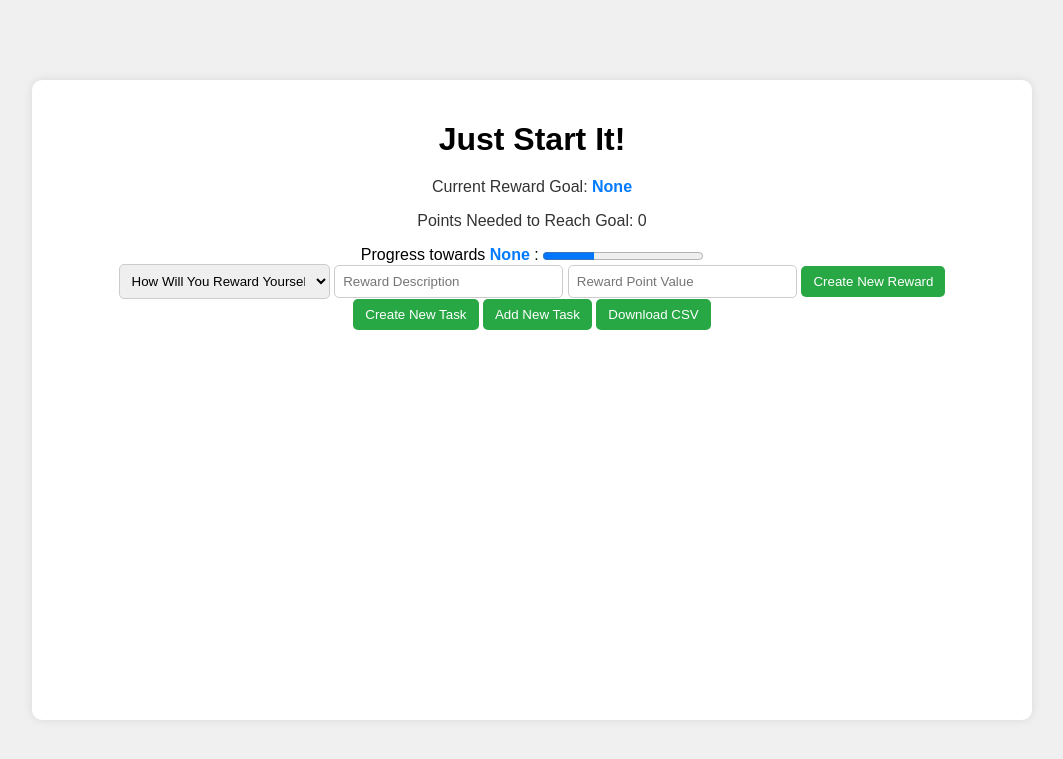
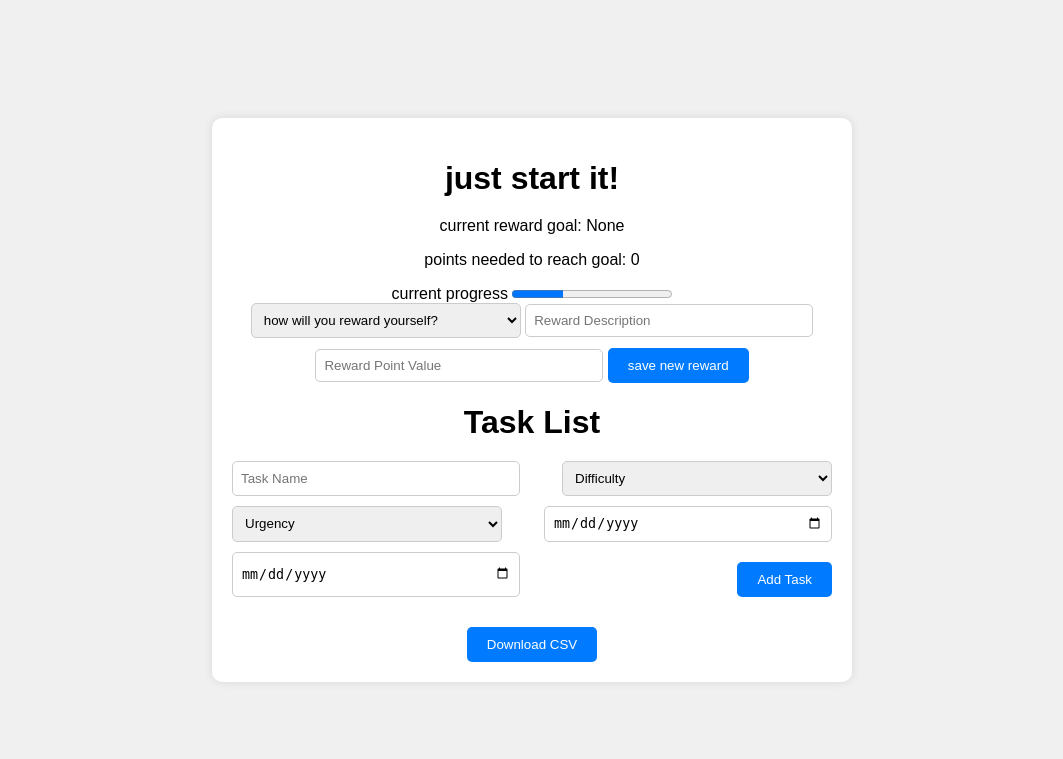
Before and after one commit to marleigha/Just-Start-It-CAM, a Flask app: page / in a window 1280 px wide. Shown: the top 759 px of the page, without its empty margins (108-1171 px from the left). Run offline with Flask 3, Linux system fonts and the light colour scheme.

Commit message:
some stuff before i overhaul COMPLETELY

```diff
--- a/static/script.js
+++ b/static/script.js
@@ -6,16 +6,16 @@
 
 
 // Get the dropdown element and output area
-const dropdown = document.getElementById('dropdown');
-const selectedValue = document.getElementById('selected-value');
+const rewardDropdown = document.getElementById('reward-dropdown');
+const selectedReward = document.getElementById('selected-reward');
 const newItemInput = document.getElementById('new-item');
 const addButton = document.getElementById('add-btn');
 const errorMsg = document.getElementById('error-msg');
 
 // Handle dropdown selection change
-dropdown.addEventListener('change', function () {
-    const value = dropdown.value;
-    selectedValue.textContent = value;
+rewardDropdown.addEventListener('change', function () {
+    const value = rewardDropdown.value;
+    selectedReward.textContent = value;
 });
 
 // Function to add a new option to the dropdown
@@ -37,7 +37,7 @@ function addNewReward() {
     newOption.textContent = newItemText;
 
     // Add the new option to the dropdown
-    dropdown.appendChild(newOption);
+    rewardDropdown.appendChild(newOption);
 
     // Clear the input field
     newItemInput.value = '';
@@ -65,11 +65,11 @@ function startWritingTask() {
     let validData = true;
     specificTask = document.getElementById('input-row')
 
-    const taskInput = inputArea.querySelector('.task-input').value.trim();
-    const difficulty = inputArea.querySelector('.difficulty-select').value;
-    const urgency = inputArea.querySelector('urgency-select').value
-    const startDate = inputArea.querySelector('.start-date-input').value;
-    const endDate = inputArea.querySelector('.end-date-input').value;
+    const taskInput = specificTask.querySelector('.task-input').value.trim();
+    const difficulty = specificTask.querySelector('.difficulty-select').value;
+    const urgency = specificTask.querySelector('urgency-select').value
+    const startDate = specificTask.querySelector('.start-date-input').value;
+    const endDate = specificTask.querySelector('.end-date-input').value;
 
 
     if (taskInput === '' || difficulty === '' || urgency === '' || startDate === '' || endDate === '') {
@@ -122,102 +122,3 @@ function saveTask(taskInput, difficulty, urgency, startDate, endDate){
         li.remove();
     });
 }
-
-
-
-// Function to gather input data and format as CSV
-function generateCSV() {
-    let csvContent = 'Name,Email,Role,Date\n';  // CSV header
-
-    const rows = document.querySelectorAll('.input-row');
-    let validData = true;
-
-    rows.forEach(row => {
-        const name = row.querySelector('.name-input').value.trim();
-        const email = row.querySelector('.email-input').value.trim();
-        const role = row.querySelector('.role-select').value;
-        const date = row.querySelector('.date-input').value;
-
-        if (name === '' || email === '' || role === '' || date === '') {
-            validData = false;
-            return;
-        }
-
-        csvContent += `${name},${email},${role},${date}\n`;  // Append row to CSV content
-    });
-
-    if (!validData) {
-        errorMsg.classList.remove('hidden');
-        return;
-    } else {
-        errorMsg.classList.add('hidden');
-    }
-
-    // Download the CSV
-    downloadCSV(csvContent);
-}
-
-// Function to download the CSV file
-function downloadCSV(csvContent) {
-    const blob = new Blob([csvContent], { type: 'text/csv' });
-    const url = URL.createObjectURL(blob);
-    const a = document.createElement('a');
-    a.href = url;
-    a.download = 'data.csv';
-    document.body.appendChild(a);
-    a.click();
-    document.body.removeChild(a);
-}
-
-// Event listeners
-addRowBtn.addEventListener('click', addInputRow);
-downloadBtn.addEventListener('click', generateCSV);
-
-// Initial input row
-addInputRow();
-
-// Get DOM elements
-//const form = document.getElementById('todo-form');
-const newTaskInput = document.getElementById('new-task');
-const todoList = document.getElementById('todo-list');
-const currentPoints = 0;
-const rewardPoints = 0; // eventually will pick based on the selected one
-
-
-// Function to add a new task
-function addTask(taskText) {
-    inputArea.classList.add('hidden');
-    const li = document.createElement('li');
-    li.innerHTML = `
-        <span>${taskText}</span>
-        <button class="delete-btn">Delete</button>
-    `;
-    todoList.appendChild(li);
-    //save task
-    li.querySelector('.delete-btn').addEventListener('click', (e) => {
-        e.stopPropagation();  // Prevent completing task when deleting
-        li.remove();
-    });
-
-    // Mark task as complete on click
-    li.addEventListener('click', () => {
-        li.classList.toggle('completed');
-    });
-
-
-    // Delete task on button click
-    li.querySelector('.delete-btn').addEventListener('click', (e) => {
-        e.stopPropagation();  // Prevent completing task when deleting
-        li.remove();
-    });
-}
-
-// Handle form submission
-form.addEventListener('submit', (e) => {
-    e.preventDefault();  // Prevent page reload
-    const taskText = newTaskInput.value.trim();
-    if (taskText !== "") {
-        addTask(taskText);
-        newTaskInput.value = '';  // Clear input field
-    }
-});
--- a/static/style.css
+++ b/static/style.css
@@ -13,115 +13,55 @@ body {
   padding: 20px;
   border-radius: 10px;
   box-shadow: 0 0 10px rgba(0, 0, 0, 0.1);
-  width: 75%;
-  height: 75%;
+  width: 600px;
   text-align: center;
 }
-/* select {
-  width: 100%;
-  padding: 10px;
-  border-radius: 5px;
-  border: 1px solid #ccc;
-  margin-bottom: 20px;
-  font-size: 16px;
-} */
 
 h1 {
   margin-bottom: 20px;
 }
 
-form {
+#input-area {
   display: flex;
+  flex-wrap: wrap;
   justify-content: space-between;
-}
-
-.input-row {
-    display: flex;
-    justify-content: space-between;
-    margin-bottom: 10px;
+  gap: 10px;
+  margin-bottom: 20px;
 }
 
 input[type="text"], select, input[type="date"] {
   padding: 8px;
-    width: 22%;
+  width: 45%;
   border-radius: 5px;
   border: 1px solid #ccc;
 }
 
-
 button {
-  padding: 8px 12px;
-  background-color: #28a745;
+  padding: 10px 20px;
+  background-color: #007bff;
   color: white;
   border: none;
   border-radius: 5px;
   cursor: pointer;
+  margin-top: 10px;
 }
 
 button:hover {
-  background-color: #218838;
+  background-color: #0056b3;
 }
 
 ul {
-  list-style: none;
+  list-style-type: none;
   padding: 0;
   margin-top: 20px;
 }
 
-ul.task-creation {
-    list-style: none;
-
 li {
-        background-color: #177345;
-        color: white;
-        display: inline-block;
+  background-color: #f9f9f9;
+  padding: 10px;
+  border: 1px solid #ccc;
+  border-radius: 5px;
   margin-bottom: 10px;
-        padding: 5px 45px;
-        border-radius: 5px;
-        padding: 8px;
-        width: 12%;
-        border: 1px solid #ccc;
-    }
-  }
-
-
-li {
-  background-color: #e9ecef;
-  margin-bottom: 10px;
-  padding: 10px;
-  border-radius: 5px;
-  display: flex;
-  justify-content: space-between;
-  align-items: center;
-}
-
-li.completed {
-  text-decoration: line-through;
-  color: gray;
-}
-
-.delete-btn {
-  background-color: #dc3545;
-  color: white;
-  border: none;
-  border-radius: 5px;
-  cursor: pointer;
-  padding: 5px 10px;
-}
-
-.delete-btn:hover {
-  background-color: #c82333;
-}
-
-
-#output {
-    margin-top: 10px;
-    color: #333;
-}
-
-#selected-value {
-    font-weight: bold;
-    color: #007bff;
 }
 
 #error-msg {
--- a/templates/index.html
+++ b/templates/index.html
@@ -8,19 +8,19 @@
 </head>
 <body>
     <div class="container">
-        <h1>Just Start It!</h1>
+        <h1>just start it!</h1>
         <div class = "reward-section">
-            <p id="output">Current Reward Goal: <span id="selected-value">None</span></p>
-            <p id="output">Points Needed to Reach Goal: <span id="points">0</span></p>
+            <p id="output">current reward goal: <span id="selected-reward">None</span></p>
+            <p id="output">points needed to reach goal: <span id="points">0</span></p>
             <div>
-                <label for="file">Progress towards <span id="selected-value">None</span> :</label>
+                <label for="file" id="output" >current progress</label>
                 <progress id="file" value="32" max="100"> 32% </progress>
             </div>
-            <select id="dropdown">
-                <option value="" disabled selected>How Will You Reward Yourself?</option>
-                <option value="option1">Bubble Tea</option>
-                <option value="option2">Watch a Movie</option>
-                <option value="option3">1 hour Video Game Session</option>
+            <select id="reward-dropdown">
+                <option value="" disabled selected>how will you reward yourself?</option>
+                <option value="bubble tea">Bubble Tea</option>
+                <option value="watch a movie">Watch a Movie</option>
+                <option value="1 hour video game session">1 hour Video Game Session</option>
             </select>
 
 
@@ -28,14 +28,13 @@
             <!-- Input field and button to add new items -->
             <input type="text" id="new-item" placeholder="Reward Description">
             <input type="text" id="new-item" placeholder="Reward Point Value">
-            <button id="add-btn">Create New Reward</button>
+            <button id="add-btn">save new reward</button>
 
             <!-- Error message for invalid input -->
             <p id="error-msg" class="hidden">Please enter a valid item!</p>
         </div>
-        <button id="create-new-task-btn">Create New Task</button>
+        <!-- <button id="create-new-task-btn">Create New Task</button>
         <div id="input-area" class = "hidden">
-            <label>
                 <div>
                     <ul class= "task-creation" id="task-creation">
                         <li>Task Description</li>
@@ -46,8 +45,7 @@
                         <li>End Date</li>
                     </ul>
                 </div>
-            </label>
-            <div class="input-row">
+            <div id = 'input-row' class="input-row">
                 <input type="text" placeholder="Task Description" class="task-input">
                 <select class="difficulty-select">
                     <option value="" disabled selected>Select Difficulty</option>
@@ -74,18 +72,51 @@
         </div>
 
         <!-- Buttons to add more inputs and download CSV -->
-        <button id="add-row-btn">Add New Task</button>
+        <!-- <button id="add-row-btn">Add New Task</button>
+        <button id="download-btn">Download CSV</button>
+
+        Error message for invalid input
+        <p id="error-msg" class="hidden">Please enter valid data in all fields!</p>
+        <button id = 'finances template'>Make Finances</button>
+        <ul id="todo-list"></ul>
+
+        <form id="todo-form">
+            <input type="text" id="new-task" placeholder="Add a new task" required>
+            <button type="submit">Add Task</button>
+        </form> -->
+    <!-- </div> -->
+        <h1>Task List</h1>
+
+        <!-- Input area for task details -->
+        <div id="input-area">
+            <input type="text" placeholder="Task Name" class="task-name-input">
+            <select class="difficulty-select">
+                <option value="" disabled selected>Difficulty</option>
+                <option value="Easy">Easy</option>
+                <option value="Medium">Medium</option>
+                <option value="Hard">Hard</option>
+            </select>
+            <select class="urgency-select">
+                <option value="" disabled selected>Urgency</option>
+                <option value="Urgent">Urgent</option>
+                <option value="Non-Urgent">Non-Urgent</option>
+
+            </select>
+            <input type="date" class="start-date-input" value="">
+            <input type="date" class="end-date-input" value="">
+            <button id="add-task-btn">Add Task</button>
+        </div>
+
+        <!-- Task List -->
+        <ul id="task-list"></ul>
+
+        <!-- Buttons to download CSV -->
         <button id="download-btn">Download CSV</button>
 
         <!-- Error message for invalid input -->
-        <p id="error-msg" class="hidden">Please enter valid data in all fields!</p>
-        </div>
-        <!-- <form id="todo-form">
-            <input type="text" id="new-task" placeholder="Add a new task" required>
-            <button type="submit">Add Task</button>
-        </form> -->
-        <ul id="todo-list"></ul>
+        <p id="error-msg" class="hidden">Please fill out all fields correctly!</p>
     </div>
+
 
     <script src="../static/script.js"></script>
 </body>
```
Lines whose indentation alone changed are shown as unchanged.
